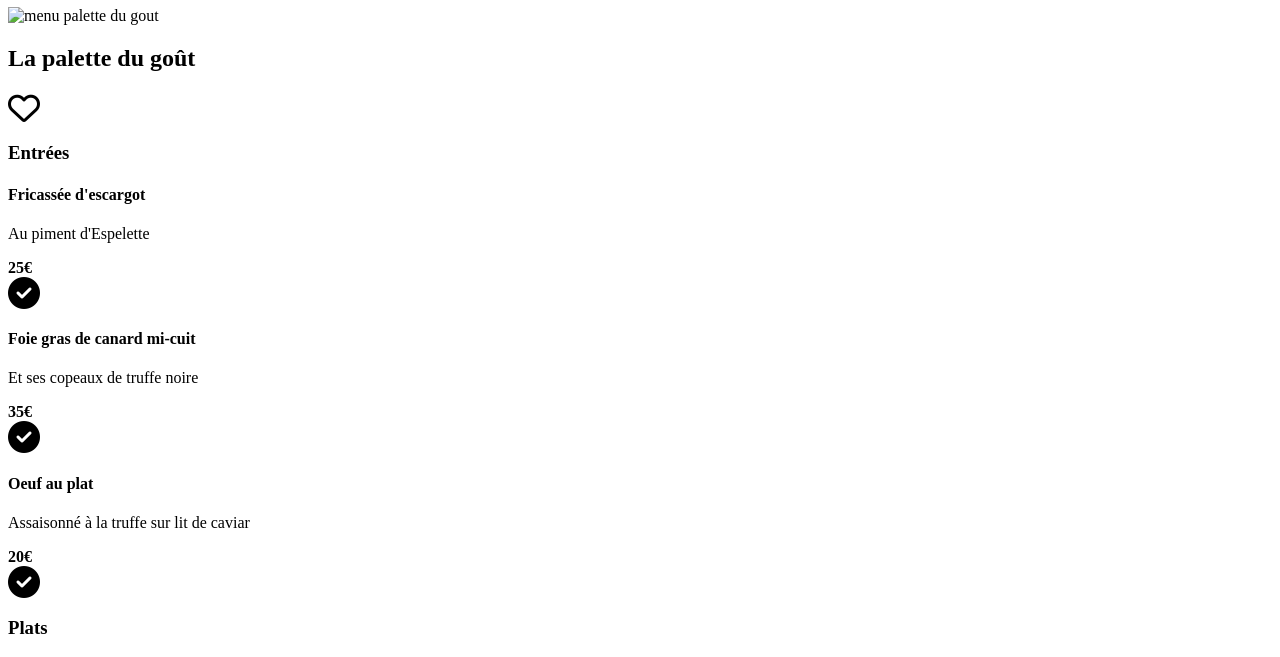
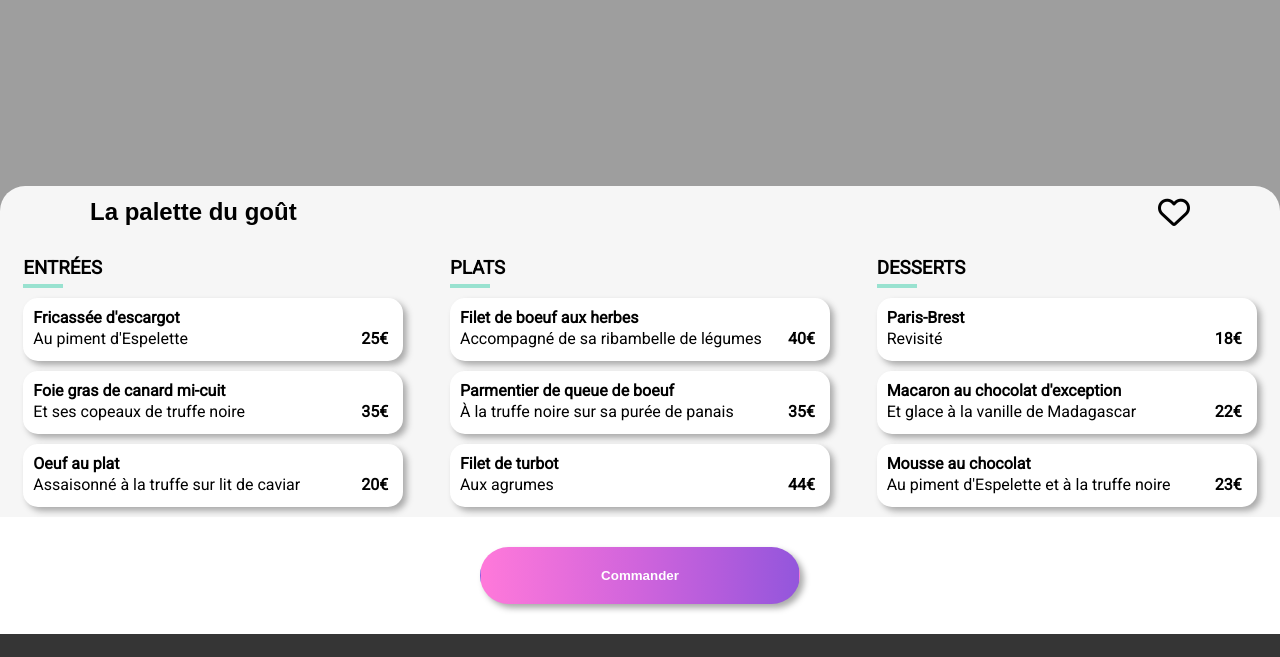
Before and after one commit to Bardinho/QuentinBardy_3_22042021, a plain HTML site: page Pages/LaPaletteDuGout.html in a window 1280 px wide. Shown: the part 99-756 px from the top of the page. Drawn offline with Linux system fonts and the light colour scheme; the site is published under a folder, as on GitHub Pages, so addresses that start at the root find nothing; a web font is replaced by a local one.

Commit message:
finitions

```diff
--- a/Pages/ALaFrancaise.html
+++ b/Pages/ALaFrancaise.html
@@ -4,7 +4,7 @@
     <meta charset="UTF-8">
     <meta name="viewport" content="width=device-width, initial-scale=1.0">
     <title> Ohmyfood </title>
-    <link rel="stylesheet" href="style.css" type="text/css">
+    <link rel="stylesheet" href="../style.css">
     <script src="https://kit.fontawesome.com/5da6fe0c36.js" crossorigin="anonymous"></script>
     <link href="https://fonts.googleapis.com/css2?family=Roboto&display=swap" rel="stylesheet">
     <link href="https://fonts.googleapis.com/css2?family=Shrikhand&display=swap" rel="stylesheet">
@@ -21,7 +21,7 @@
 <!-- Main -->
 <main class="main">
     <div class="header__img">
-        <img src="/images/toa-heftiba-DQKerTsQwi0-unsplash.jpg" alt="menu a la francaise" title="ohmyfood menu a la francaise">
+        <img src="../images/toa-heftiba-DQKerTsQwi0-unsplash.jpg" alt="menu a la francaise" title="ohmyfood menu a la francaise">
     </div>
     <div class="main__menu">
         <div class="menu__title">
--- a/Pages/LaPaletteDuGout.html
+++ b/Pages/LaPaletteDuGout.html
@@ -4,7 +4,7 @@
     <meta charset="UTF-8">
     <meta name="viewport" content="width=device-width, initial-scale=1.0">
     <title> Ohmyfood </title>
-    <link rel="stylesheet" href="/style.css">
+    <link rel="stylesheet" href="../style.css">
     <script src="https://kit.fontawesome.com/5da6fe0c36.js" crossorigin="anonymous"></script>
     <link href="https://fonts.googleapis.com/css2?family=Roboto&display=swap" rel="stylesheet">
     <link href="https://fonts.googleapis.com/css2?family=Shrikhand&display=swap" rel="stylesheet">
@@ -20,7 +20,7 @@
 <!-- Main -->
 <main class="menu__main">
     <div class="header__img">
-        <img src="/images/jay-wennington-N_Y88TWmGwA-unsplash.jpg" alt="menu palette du gout" title="ohmyfood menu palette du gout">
+        <img src="../images/jay-wennington-N_Y88TWmGwA-unsplash.jpg" alt="menu palette du gout" title="ohmyfood menu palette du gout">
     </div>
     <div class="main__menu">
         <div class="menu__title">
```
Also changed, not shown: Pages/LaNoteEnchantee.html (+2 -2 lines), Pages/LedeliceDesSens.html (+1 -1 lines).
